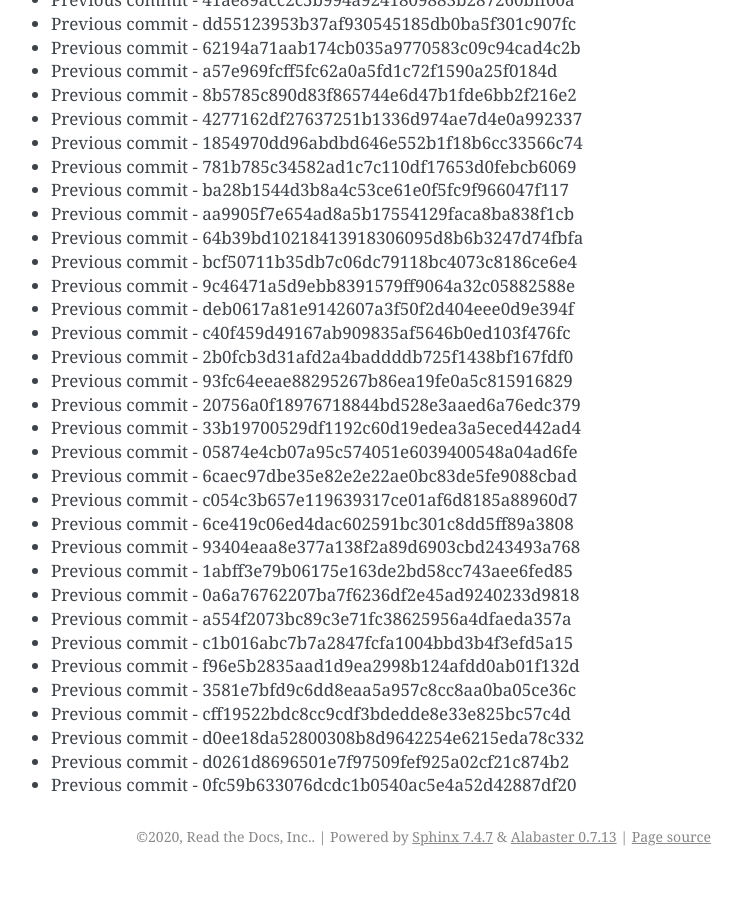
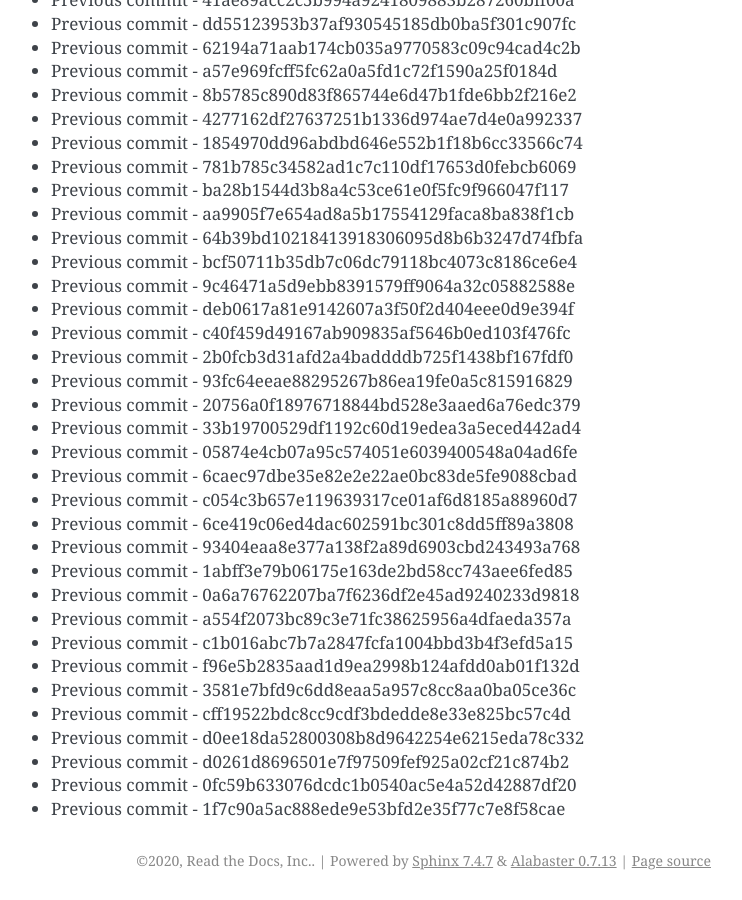
Before and after one commit to readthedocs/rtd-git-stresstest, a Sphinx documentation site: the page built from docs/updates.rst, in a window 1280 px wide and 900 px high, scrolled down 69833 px. Shown: the whole window, without its empty margins (399-1141 px from the left). Built offline with Sphinx 7.4.7, drawn with Linux system fonts in a browser that asks for light colours; before the commit the page ends 70709 px from its top, so only the background shows below that.

Commit message:
Generating commit from previous: 1f7c90a5ac888ede9e53bfd2e35f77c7e8f58cae

```diff
--- a/docs/updates.rst
+++ b/docs/updates.rst
@@ -2966,3 +2966,4 @@ It can be tested for any performance characteristics.
 * Previous commit - d0ee18da52800308b8d9642254e6215eda78c332
 * Previous commit - d0261d8696501e7f97509fef925a02cf21c874b2
 * Previous commit - 0fc59b633076dcdc1b0540ac5e4a52d42887df20
+* Previous commit - 1f7c90a5ac888ede9e53bfd2e35f77c7e8f58cae
```
